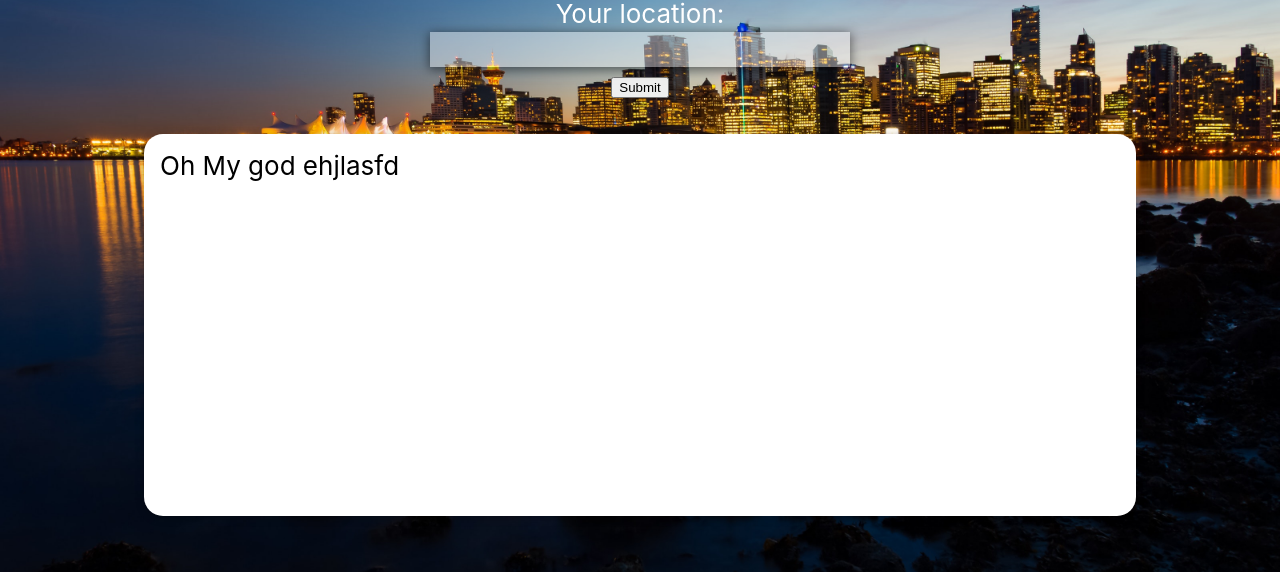
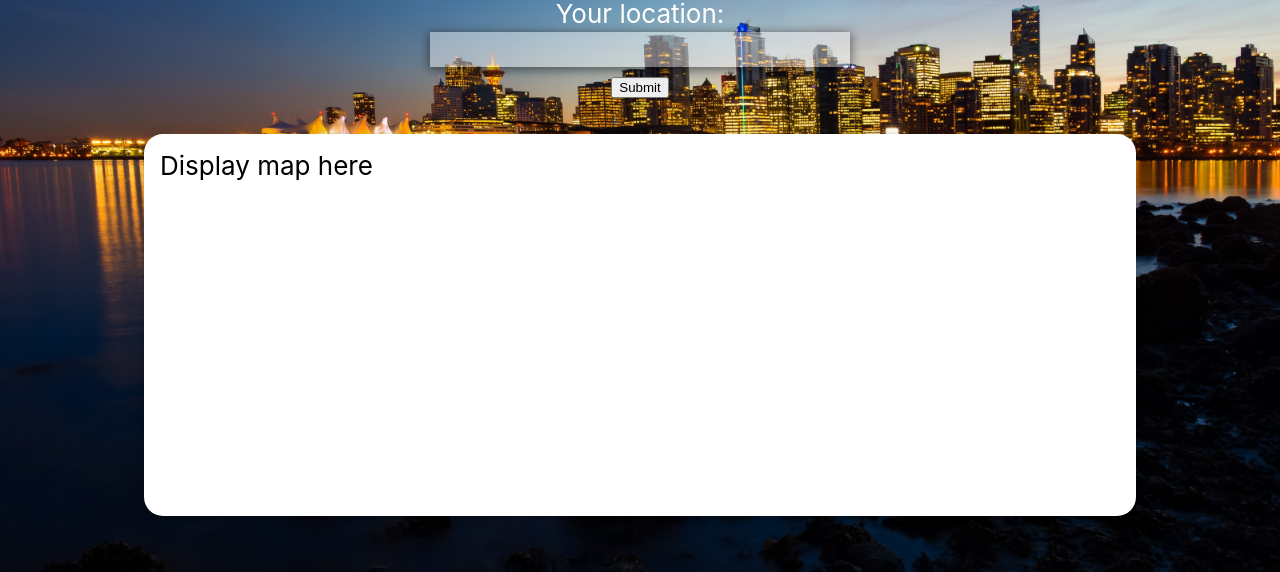
Before and after one commit to PratapKansara2100/bike-finder, a React (Create React App) app: page / in a window 1280 px wide. Shown: the part 146-718 px from the top of the page. Built offline with nearby package versions, Linux system fonts and the light colour scheme.

Commit message:
changed map section message

```diff
--- a/src/App.tsx
+++ b/src/App.tsx
@@ -9,7 +9,7 @@ function App() {
     return (
         <div className={styles.App}>
             <Top />
-            <Map>Oh My god ehjlasfd</Map>
+            <Map>Display map here</Map>
             <Bottom />
         </div>
     );
```
